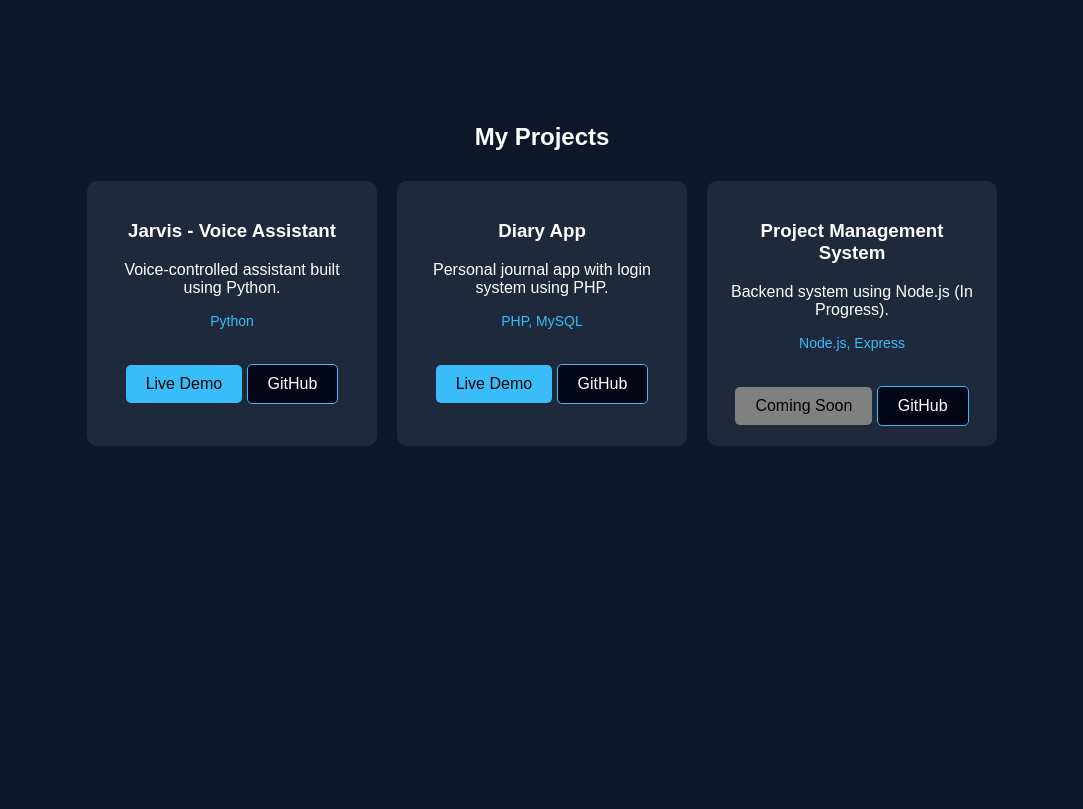
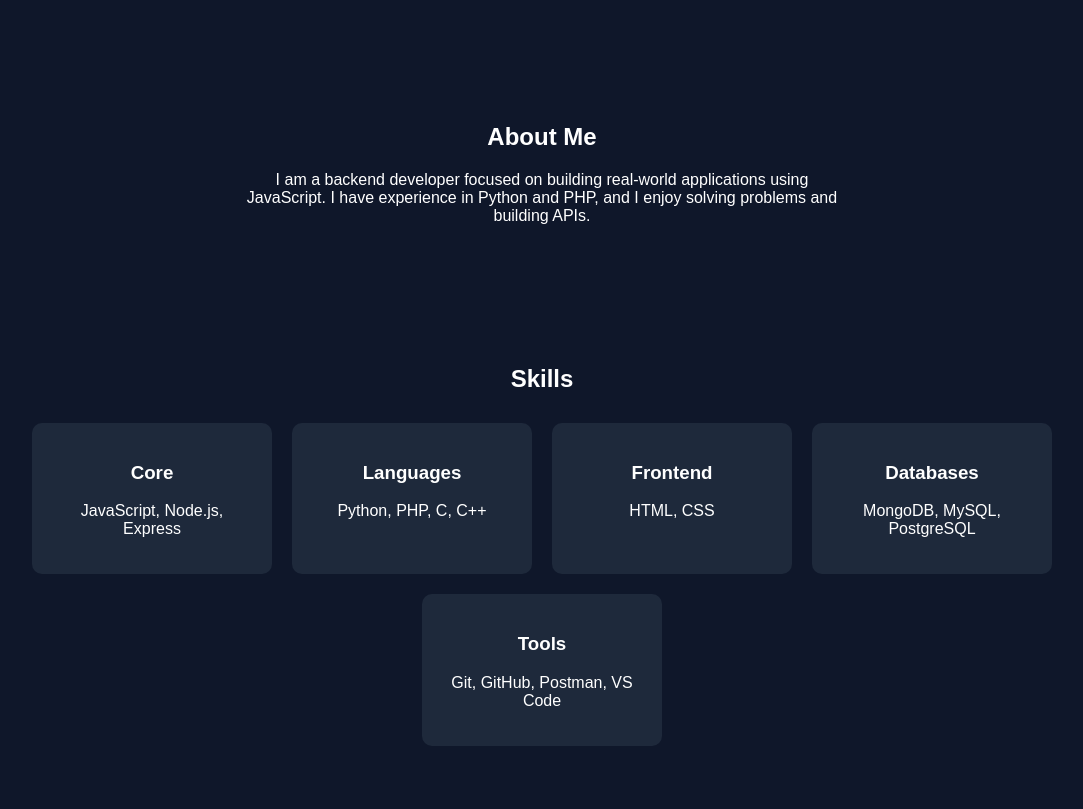
Before and after one commit to jkbhatt/Jay-Portfolio, a plain HTML site: page index.html in a window 1280 px wide. Shown: the part 520-1329 px from the top of the page, without its empty margins (98-1181 px from the left). Before the commit the page ends 1026 px from the top, so only its background shows below. Drawn offline with Linux system fonts and the light colour scheme.

Commit message:
Final portfolio structure

```diff
--- a/css/style.css
+++ b/css/style.css
@@ -85,3 +85,32 @@ nav a {
   background: gray;
   cursor: not-allowed;
 }
+#about {
+  padding: 60px 50px;
+  text-align: center;
+}
+
+#about p {
+  max-width: 600px;
+  margin: auto;
+}
+
+#skills {
+  padding: 60px 50px;
+  text-align: center;
+}
+
+.skills-container {
+  display: flex;
+  flex-wrap: wrap;
+  gap: 20px;
+  margin-top: 30px;
+  justify-content: center;
+}
+
+.skill-box {
+  background: #1e293b;
+  padding: 20px;
+  width: 200px;
+  border-radius: 10px;
+}
--- a/index.html
+++ b/index.html
@@ -1,29 +1,77 @@
-<!doctype html>
+<!DOCTYPE html>
 <html lang="en">
 <head>
-    <meta charset="UTF-8" />
+  <meta charset="UTF-8">
   <title>Jay Portfolio</title>
-    <link rel="stylesheet" href="css/style.css" />
+  <link rel="stylesheet" href="css/style.css">
 </head>
 <body>
+
+<!-- 🔹 Navbar -->
 <header>
   <h1>Jay</h1>
   <nav>
     <a href="#about">About</a>
+    <a href="#skills">Skills</a>
     <a href="#projects">Projects</a>
     <a href="#contact">Contact</a>
   </nav>
 </header>
 
+<!-- 🔹 Hero Section -->
 <section class="hero">
   <h2>Backend Developer</h2>
   <p>JavaScript | Node.js | Express</p>
   <a href="#projects" class="btn">View Projects</a>
 </section>
+
+<!-- 🔹 About Section -->
+<section id="about">
+  <h2>About Me</h2>
+  <p>
+    I am a backend developer focused on building real-world applications using JavaScript.
+    I have experience in Python and PHP, and I enjoy solving problems and building APIs.
+  </p>
+</section>
+
+<!-- 🔹 Skills Section -->
+<section id="skills">
+  <h2>Skills</h2>
+
+  <div class="skills-container">
+    <div class="skill-box">
+      <h3>Core</h3>
+      <p>JavaScript, Node.js, Express</p>
+    </div>
+
+    <div class="skill-box">
+      <h3>Languages</h3>
+      <p>Python, PHP, C, C++</p>
+    </div>
+
+    <div class="skill-box">
+      <h3>Frontend</h3>
+      <p>HTML, CSS</p>
+    </div>
+
+    <div class="skill-box">
+      <h3>Databases</h3>
+      <p>MongoDB, MySQL, PostgreSQL</p>
+    </div>
+
+    <div class="skill-box">
+      <h3>Tools</h3>
+      <p>Git, GitHub, Postman, VS Code</p>
+    </div>
+  </div>
+</section>
+
+<!-- 🔹 Projects Section -->
 <section id="projects">
   <h2>My Projects</h2>
 
   <div class="project-container">
+
     <div class="card">
       <h3>Jarvis - Voice Assistant</h3>
       <p>Voice-controlled assistant built using Python.</p>
@@ -56,7 +104,21 @@
         <a href="https://github.com/jkbhatt" class="btn code">GitHub</a>
       </div>
     </div>
+
   </div>
 </section>
+
+<!-- 🔹 Contact Section -->
+<section id="contact">
+  <h2>Contact</h2>
+  <p>Email: your@email.com</p>
+  <p>GitHub: <a href="https://github.com/jkbhatt" target="_blank">jkbhatt</a></p>
+</section>
+
+<!-- 🔹 Footer -->
+<footer>
+  <p>© 2026 Jay. All rights reserved.</p>
+</footer>
+
 </body>
 </html>
```
Lines whose indentation alone changed are shown as unchanged.
